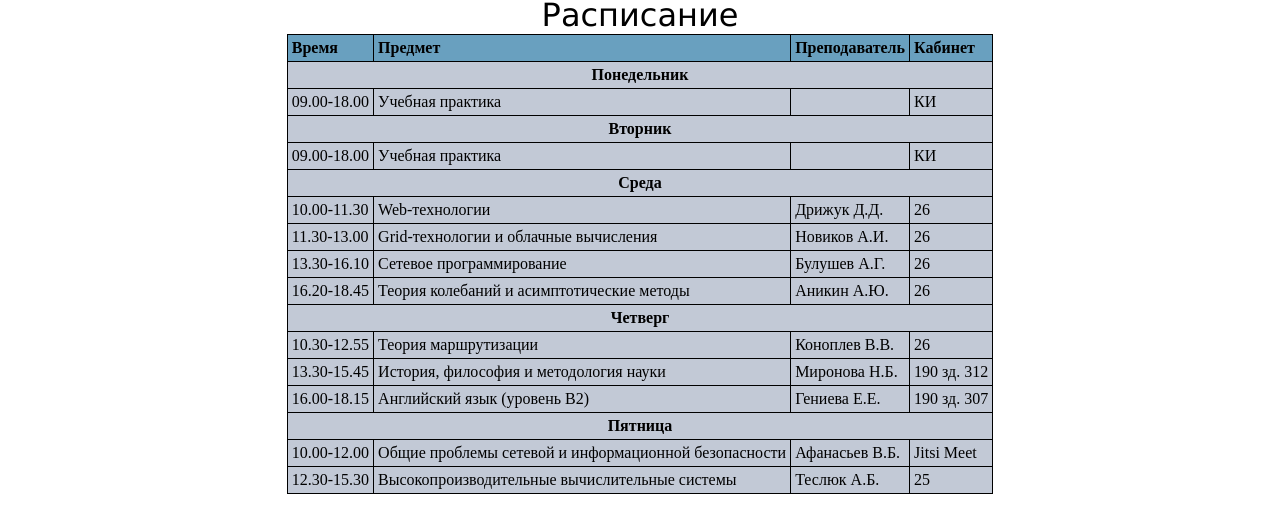
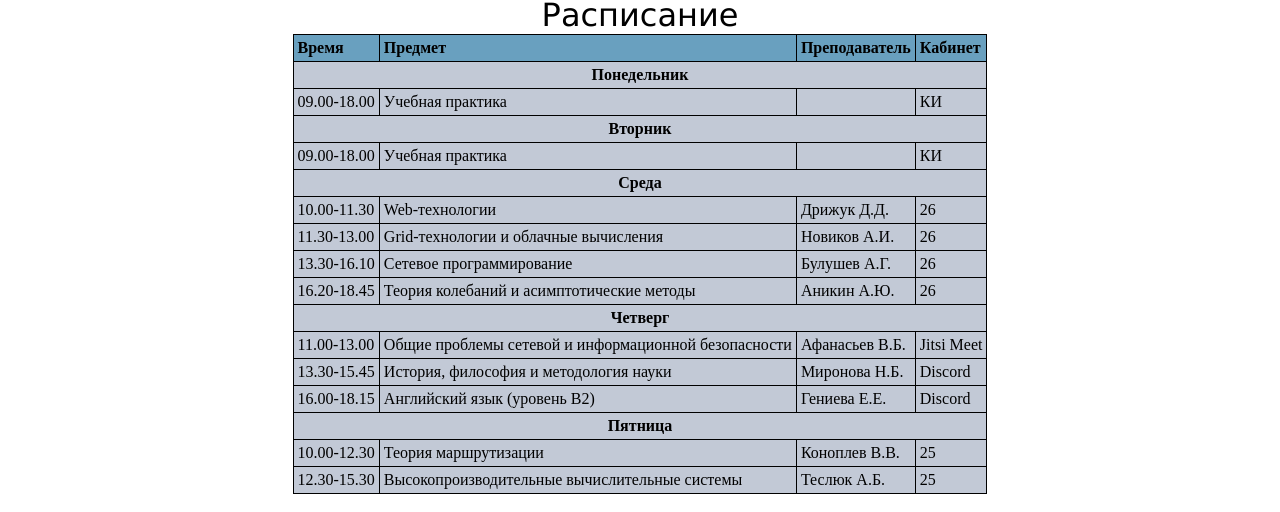
Before and after one commit to ConstantTeen/intro-to-web-tech, a plain HTML site: page index.html in a window 1280 px wide. Shown: the part 78-590 px from the top of the page. Drawn offline with Linux system fonts and the light colour scheme.

Commit message:
обновил расписание

```diff
--- a/index.html
+++ b/index.html
@@ -67,19 +67,19 @@
                         <td class='dayOfWeek' colspan=4><b>Четверг</b></td>
                     </tr>
                     <tr>
-                        <td>10.30-12.55</td> <td>Теория маршрутизации </td> <td>Коноплев В.В.</td><td>26</td>
+                        <td>11.00-13.00</td><td>Общие проблемы сетевой и информационной безопасности</td><td>Афанасьев В.Б.</td><td>Jitsi Meet</td>
                     </tr>
                     <tr>
-                        <td>13.30-15.45</td> <td>История, философия и методология науки</td> <td>Миронова Н.Б.</td><td>190 зд. 312</td>
+                        <td>13.30-15.45</td> <td>История, философия и методология науки</td> <td>Миронова Н.Б.</td><td>Discord</td>
                     </tr>
                     <tr>
-                        <td>16.00-18.15</td> <td>Английский язык (уровень В2)</td> <td>Гениева Е.Е.</td><td>190 зд. 307</td>
+                        <td>16.00-18.15</td> <td>Английский язык (уровень В2)</td> <td>Гениева Е.Е.</td><td>Discord</td>
                     </tr>
                     <tr>
                         <td class='dayOfWeek' colspan=4><b>Пятница</b></td>
                     </tr>
                     <tr>
-                        <td>10.00-12.00</td><td>Общие проблемы сетевой и информационной безопасности</td><td>Афанасьев В.Б.</td><td>Jitsi Meet</td>
+                        <td>10.00-12.30</td> <td>Теория маршрутизации </td> <td>Коноплев В.В.</td><td>25</td>
                     </tr>
                     <tr>
                         <td>12.30-15.30</td> <td>Высокопроизводительные вычислительные системы</td> <td>Теслюк А.Б.</td><td>25</td>
```
